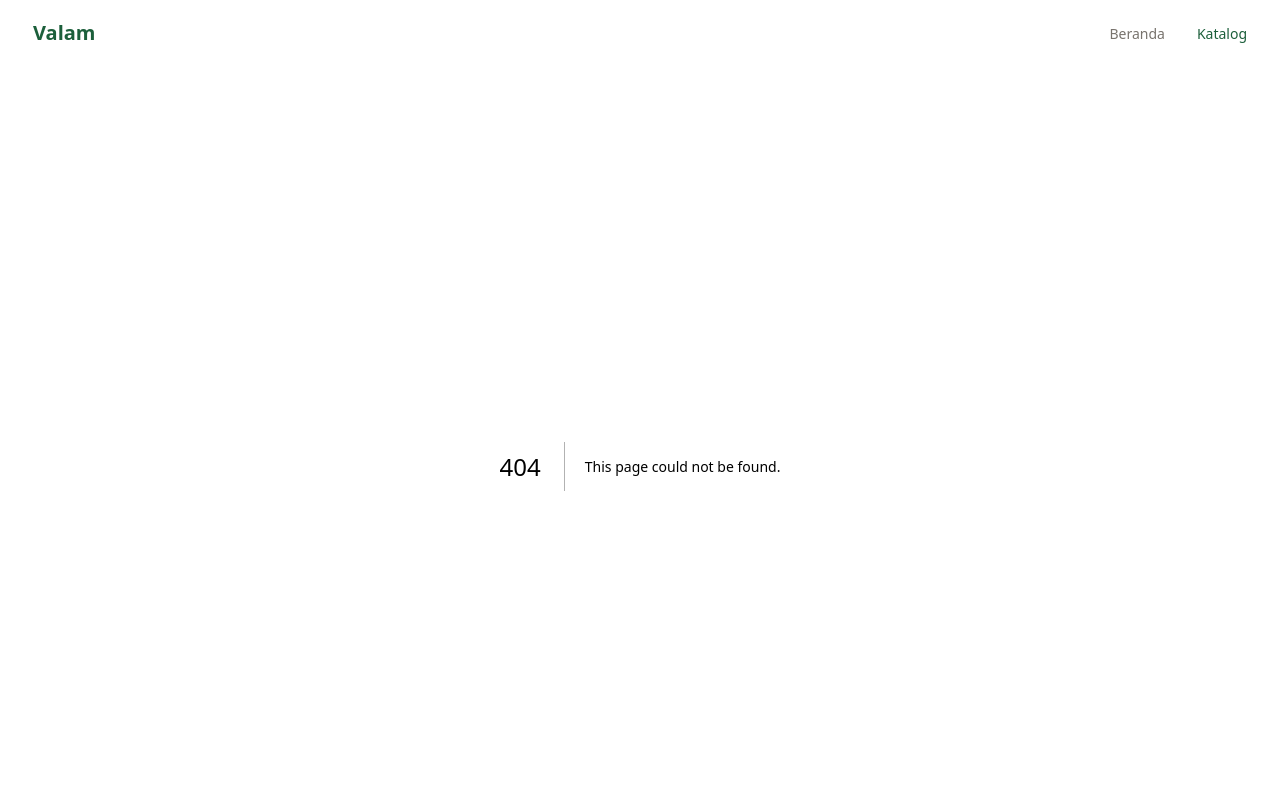
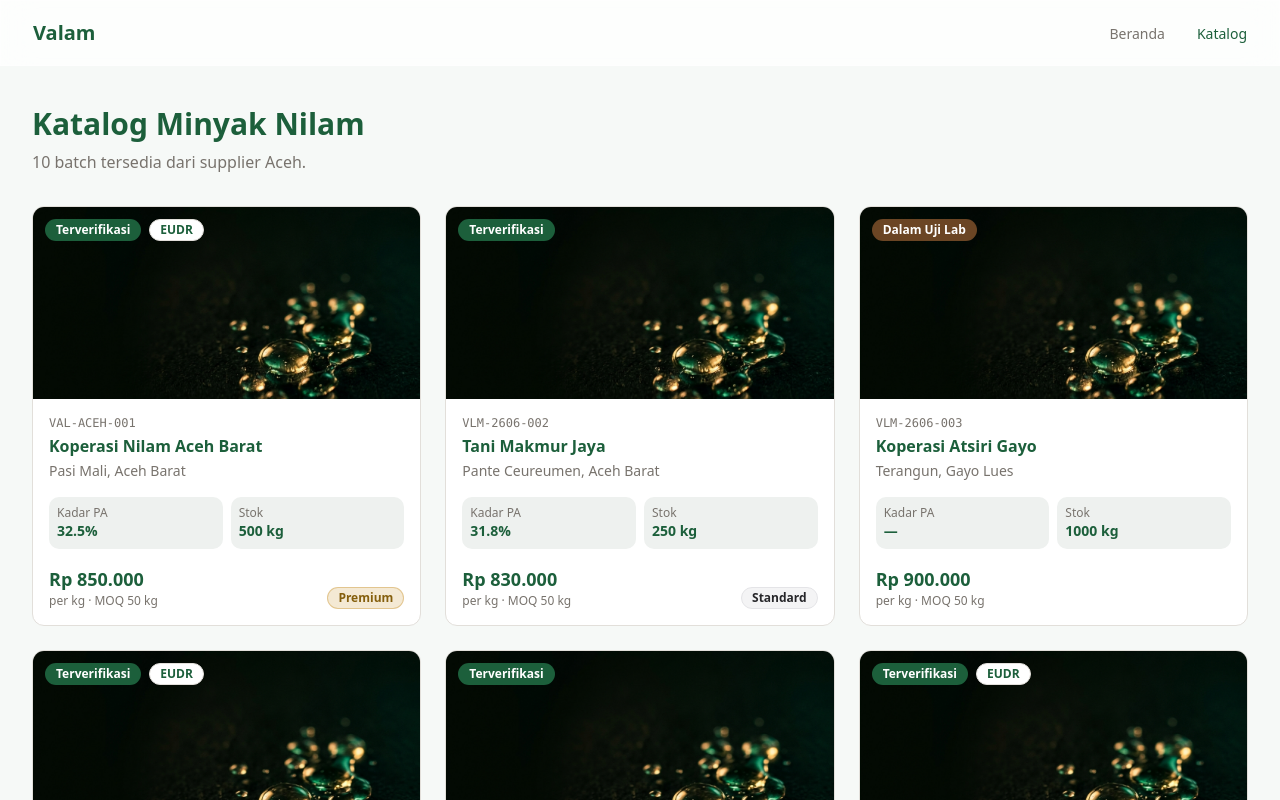
Before and after one commit to C4R4MeL/Valam.Lte, a Next.js app: page /katalog in a window 1280 px wide. Before the commit this address had no page. Shown: the top 800 px of the page. Built offline with nearby package versions, Linux system fonts and the light colour scheme.

Commit message:
feat: tambah halaman daftar katalog VAL-4

```diff
--- /dev/null
+++ b/src/app/katalog/page.tsx
@@ -0,0 +1,19 @@
+import { ProductCard } from "@/components/marketplace/ProductCard";
+import { products } from "@/lib/mock-data";
+
+export const metadata = { title: "Katalog — Valam" };
+
+export default function KatalogPage() {
+  return (
+    <div className="container py-10">
+      <h1 className="text-3xl font-bold text-primary">Katalog Minyak Nilam</h1>
+      <p className="mt-2 text-muted-foreground">{products.length} batch tersedia dari supplier Aceh.</p>
+
+      <div className="mt-8 grid gap-6 sm:grid-cols-2 lg:grid-cols-3">
+        {products.map((p) => (
+          <ProductCard key={p.id} product={p} />
+        ))}
+      </div>
+    </div>
+  );
+}
```
